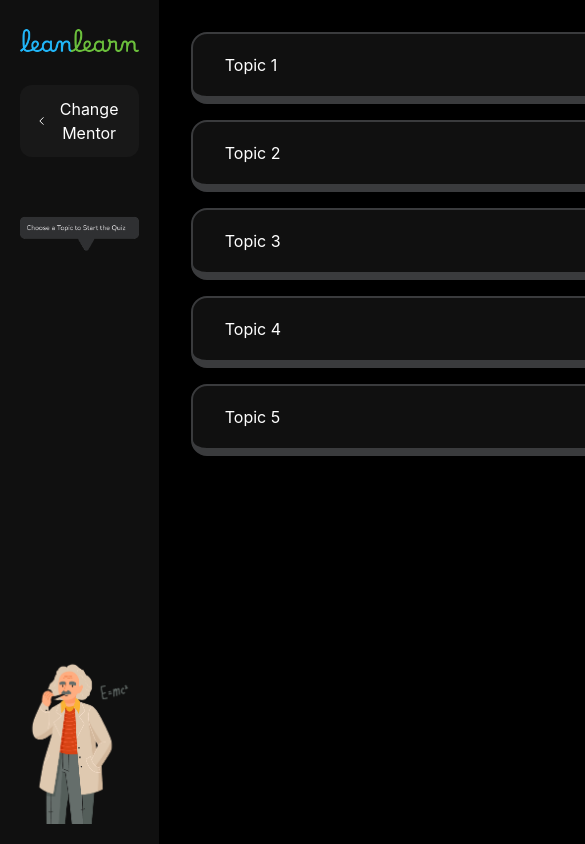
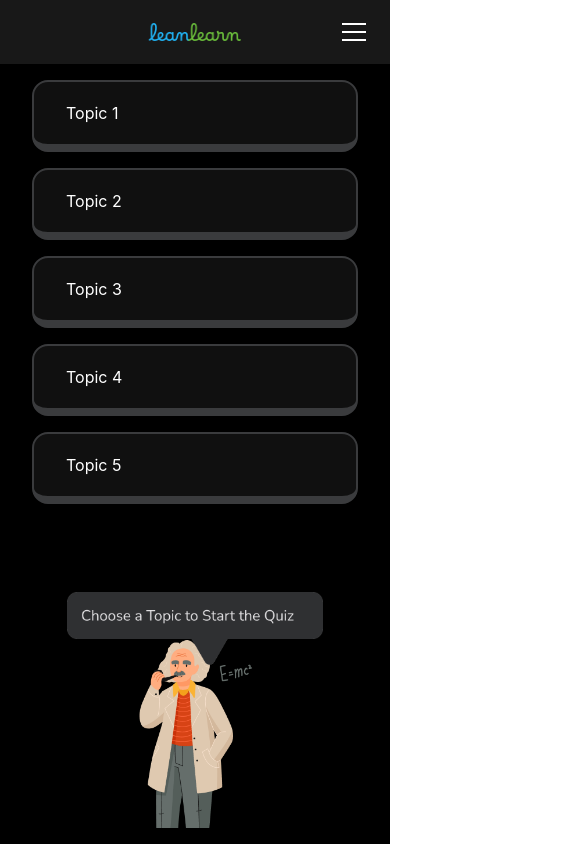
Before and after one commit to nimrit-singh/LeanLearn, a React (Vite) app: page /quiz-page in a window 390 px wide. Shown: the top 844 px of the page, 585 px wide, since content can reach past the window. Built offline with nearby package versions, Linux system fonts and the light colour scheme.

Commit message:
responsiveness added

```diff
--- a/src/components/home/QuizPage.tsx
+++ b/src/components/home/QuizPage.tsx
@@ -25,6 +25,7 @@ const companionImages = {
 const QuizPage: React.FC = () => {
   const navigate = useNavigate();
   const [selectedCompanion, setSelectedCompanion] = useState<number>(1);
+  const [showMobileMenu, setShowMobileMenu] = useState(false);
 
   useEffect(() => {
     const companion = localStorage.getItem('selectedCompanion');
@@ -42,12 +43,39 @@ const QuizPage: React.FC = () => {
   };
 
   return (
-    <div className="flex min-h-screen">
-      <div className="w-[280px] bg-[#101010] p-5 flex flex-col">
+    <>
+      <div className="lg:hidden fixed top-0 left-0 right-0 h-16 bg-[#181818] flex items-center justify-between px-4 z-50">
         <img
           src={logo}
           alt="LeanLearn Logo"
-          className="w-[120px] mx-auto cursor-pointer mb-6"
+          className="h-8 absolute left-1/2 -translate-x-1/2"
+        />
+        <button
+          className="absolute right-4 p-2"
+          onClick={() => setShowMobileMenu(!showMobileMenu)}
+        >
+          <div className="space-y-1.5">
+            <div className="w-6 h-0.5 bg-white"></div>
+            <div className="w-6 h-0.5 bg-white"></div>
+            <div className="w-6 h-0.5 bg-white"></div>
+          </div>
+        </button>
+      </div>
+
+      {showMobileMenu && (
+        <div className="lg:hidden fixed top-16 right-0 bg-[#181818] p-4 z-50 rounded-bl-lg">
+          <button onClick={handleChangeMentor} className="text-white text-sm">
+            Change Mentor
+          </button>
+        </div>
+      )}
+
+      <div className="flex flex-col lg:flex-row min-h-screen">
+        <div className="w-[280px] bg-[#101010] p-5 hidden lg:flex flex-col">
+          <img
+            src={logo}
+            alt="LeanLearn Logo"
+            className="w-[120px] cursor-pointer ml-10 mx-auto lg:mx-0 fade-in"
             onClick={() => navigate('/')}
           />
 
@@ -72,12 +100,9 @@ const QuizPage: React.FC = () => {
             </svg>
             Change Mentor
           </button>
+
           <div className="relative">
-          <img
-            src={choiceCloud}
-            alt="Choice Cloud"
-            className="w-full"
-          />
+            <img src={choiceCloud} alt="Choice Cloud" className="w-full"/>
           </div>
 
           <div className="flex-1 flex items-end relative">
@@ -89,20 +114,36 @@ const QuizPage: React.FC = () => {
           </div>
         </div>
 
-      <div className="flex-1 bg-black p-8">
-        <div className="space-y-4 max-w-[600px]">
+        <div className="flex-1 bg-black p-8 pt-20 lg:pt-8">
+          <div className="space-y-4 max-w-[600px] pb-64 lg:pb-8">
             {topics.map((topic) => (
               <button
                 key={topic.id}
-             onClick={() => handleTopicClick(topic.id)} // Add onClick handler
-             className="w-[590px] h-[72px] rounded-[16px] border-2 border-solid border-[#3A3B3D] border-t-2 border-r-2 border-b-8 border-l-2 py-[8px] px-[32px] bg-[#101010] text-white text-left hover:bg-[#181818] transition-colors"
+                onClick={() => handleTopicClick(topic.id)}
+                className="w-full lg:w-[590px] h-[72px] rounded-[16px] border-2 border-solid border-[#3A3B3D] border-t-2 border-r-2 border-b-8 border-l-2 py-[8px] px-[32px] bg-[#101010] text-white text-left hover:bg-[#181818] transition-colors"
               >
                 {topic.name}
               </button>
             ))}
           </div>
+
+          <div className="lg:hidden fixed bottom-0 left-0 right-0 pb-4 bg-black">
+            <div className="relative">
+              <img
+                src={choiceCloud}
+                alt="Choice Cloud"
+                className="w-64 mx-auto absolute -top-24 left-1/2 -translate-x-1/2"
+              />
+            </div>
+            <img
+              src={companionImages[selectedCompanion as keyof typeof companionImages]}
+              alt="Selected Companion"
+              className="h-[200px] mx-auto object-contain"
+            />
           </div>
         </div>
+      </div>
+    </>
   );
 };
 
```
Lines whose indentation alone changed are shown as unchanged.
